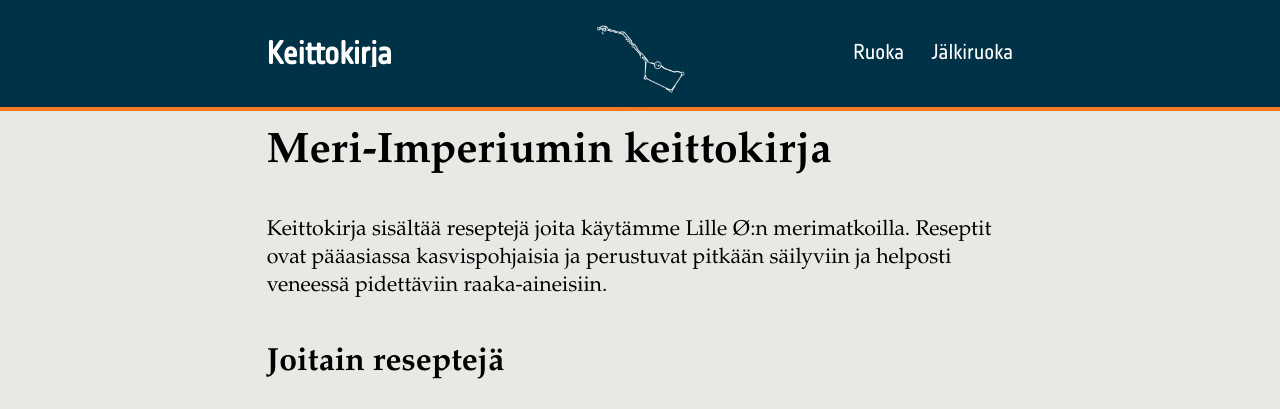
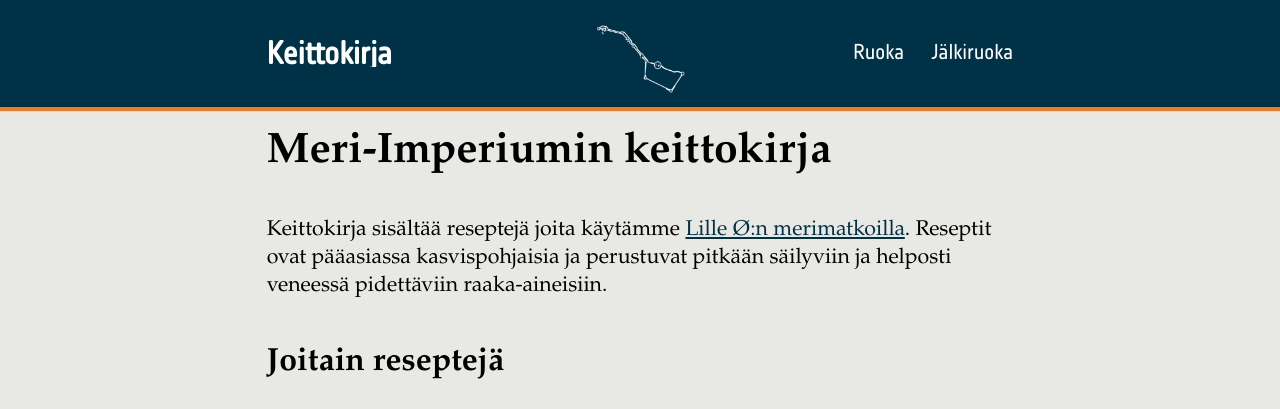
Before and after one commit to meri-imperiumi/cookbook, a Jekyll site: the page built from index.html, in a window 1280 px wide. Shown: the top 409 px of the page. Built offline with Jekyll 4.4.1, drawn with Linux system fonts in a browser that asks for light colours; some of the changed lines change nothing that is shown.

Commit message:
Link to boat site

```diff
--- a/index.html
+++ b/index.html
@@ -3,7 +3,7 @@
 ---
 <h1>{{ site.title }}</h1>
 <p>
-Keittokirja sisältää reseptejä joita käytämme Lille Ø:n merimatkoilla. Reseptit ovat pääasiassa kasvispohjaisia ja perustuvat pitkään säilyviin ja helposti veneessä pidettäviin raaka-aineisiin.
+Keittokirja sisältää reseptejä joita käytämme <a href="https://lille-oe.de">Lille Ø:n merimatkoilla</a>. Reseptit ovat pääasiassa kasvispohjaisia ja perustuvat pitkään säilyviin ja helposti veneessä pidettäviin raaka-aineisiin.
 </p>
 <h2>Joitain reseptejä</h2>
 {% assign frontpage_recipes = site.recipes | where_ext: "category != 'ingredients'" | sample: 6 %}
```
